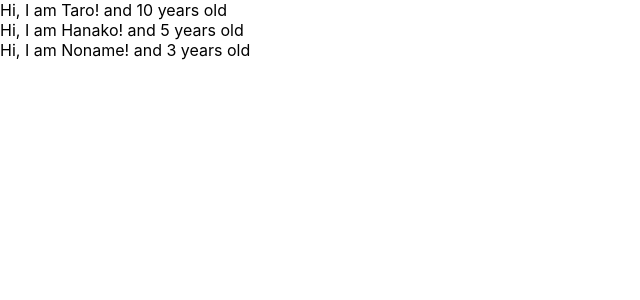
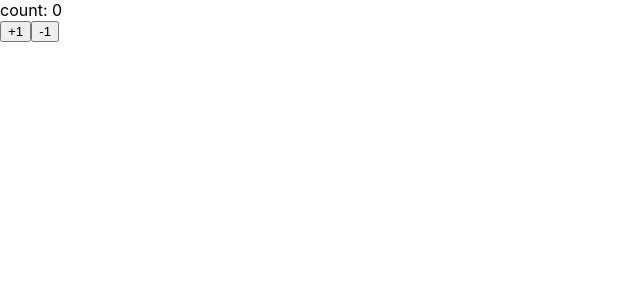
Before and after one commit to jun-sato445/udemy-react-redux-crud-application, a React (Create React App) app: page / in a window 1280 px wide. Shown: the top 300 px of the page, without its empty margins (0-640 px from the left). Built offline with nearby package versions, Linux system fonts and the light colour scheme.

Commit message:
learn state and set state

```diff
--- a/src/App.js
+++ b/src/App.js
@@ -1,6 +1,6 @@
 import React, { Component } from 'react';
 import './App.css';
-import PropTypes from 'prop-types';
+//import PropTypes from 'prop-types';
 
 //function App() {
 //  return (
@@ -19,30 +19,34 @@
 //  }
 //}
 
-const App = () => {
-  const profiles = [
-    { name: "Taro", age: "10"},
-    { name: "Hanako", age: "5"},
-    { name: "Noname", age: "3"}
-  ]
-  return (
-    <div>
-      {
-      profiles.map((profile,index) => {
-        return <User name={profile.name} age={profile.age} key={index} />
-      })
-      }
-    </div>
-  )
-}
+const App = () => (<Counter></Counter>)
 
-const User = (Props) => {
-  return <div>Hi, I am {Props.name}! and {Props.age} years old</div>
-}
+class Counter extends Component{
+  constructor(props){
+    super(props)
+    this.state = {count: 0}
+  }
 
-User.propTypes = {
-  name: PropTypes.string,
-  age: PropTypes.number.isRequired
+  handlePlusButton = () =>{
+    const currentCount = this.state.count
+    this.setState({count: currentCount + 1})
+  }
+
+  handleMinusButton = () =>{
+    const currentCount = this.state.count
+    this.setState({count: currentCount - 1})
+  }
+
+
+  render() {
+    return(
+    <React.Fragment>
+    <div>count: {this.state.count }</div>
+    <button onClick={this.handlePlusButton}>+1</button>
+    <button onClick={this.handleMinusButton}>-1</button>
+    </React.Fragment>
+    )
+  }
 }
 
 export default App;
```
